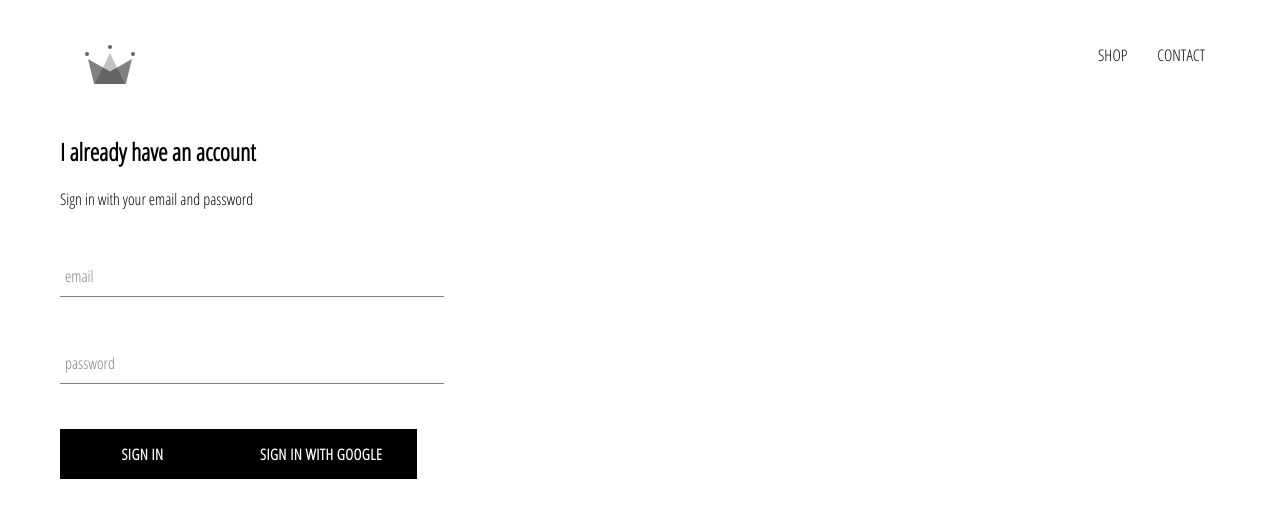
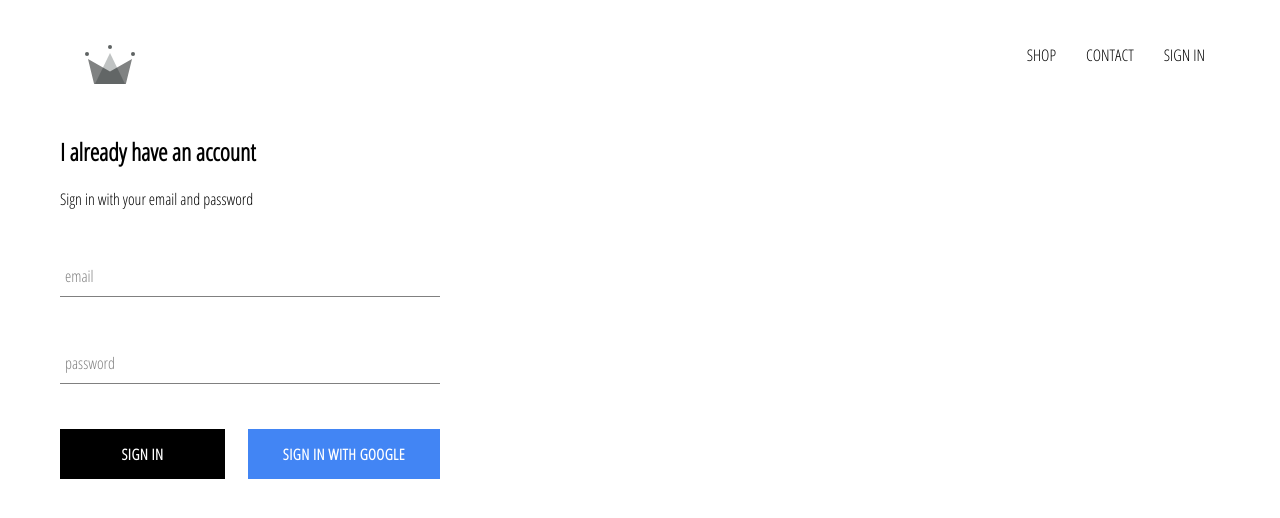
Before and after one commit to radurentea/eshop, a React (Create React App) app: page /auth in a window 1280 px wide. Shown: the top 518 px of the page. Built offline with nearby package versions, Linux system fonts and the light colour scheme; no server answers.

Commit message:
Add Sign In with Google feature

```diff
--- a/src/App.js
+++ b/src/App.js
@@ -6,11 +6,35 @@ import Header from './components/header/header.component';
 import HomePage from './pages/homepage/homepage.component.jsx';
 import ShopPage from './pages/shop/shop.component.jsx';
 import Auth from './pages/auth/auth.component.jsx';
+import { firebaseAuth } from './firebase/firebase.utils';
+import { render } from '@testing-library/react';
+import { canConstructResponseFromBodyStream } from 'workbox-core/_private';
 
-function App() {
+class App extends React.Component {
+  constructor() {
+    super();
+
+    this.state= {
+      constructor: null
+    }
+  }
+
+  unsubscribeFromAuth = null;
+
+  componentDidMount() {
+    this.unsubscribeFromAuth = firebaseAuth.onAuthStateChanged(user => {
+      this.setState({ currentUser: user });
+    })
+  }
+
+  componentWillUnmount() {
+    this.unsubscribeFromAuth();
+  }
+
+  render() {
     return (
       <div>
-      <Header/>
+        <Header currentUser={ this.state.currentUser }/>
         <Switch>
           <Route exact path='/' component={ HomePage }/>
           <Route exact path='/shop' component={ ShopPage }/>
@@ -19,5 +43,6 @@ function App() {
       </div>
     );
   }
+}
 
 export default App;
--- a/src/components/custom-button/custom-button.component.jsx
+++ b/src/components/custom-button/custom-button.component.jsx
@@ -1,8 +1,8 @@
 import React from 'react';
 import './custom-button.styles.scss';
 
-const CustomButton = ({children, ...otherProps}) => (
-  <button className="custom-button" {...otherProps}>
+const CustomButton = ({children, isGoogleSignIn, ...otherProps}) => (
+  <button className={`${isGoogleSignIn ? "google-sign-in" : ""} custom-button`} {...otherProps}>
     {children}
   </button>
 )
--- a/src/components/custom-button/custom-button.styles.scss
+++ b/src/components/custom-button/custom-button.styles.scss
@@ -19,4 +19,14 @@
 		color: black;
 		border: 1px solid black;
 	}
+
+	&.google-sign-in {
+		background-color: #4285f4;
+		color: white;
+
+		&:hover {
+			background-color: #357ae8;
+			border: none;
+		}
+	}
 }
--- a/src/components/header/header.component.jsx
+++ b/src/components/header/header.component.jsx
@@ -1,10 +1,11 @@
 import React from 'react';
 import { Link } from 'react-router-dom';
+import { firebaseAuth } from '../../firebase/firebase.utils';
 import './header.styles.scss';
 
 import { ReactComponent  as Logo } from '../../assets/crown.svg';
 
-const Header = () => (
+const Header = ( {currentUser}) => (
   <div className="header">
     <Link className="logo-container" to="/">
       <Logo className="logo"/>
@@ -16,6 +17,12 @@ const Header = () => (
       <Link className="option" to="/contact">
         CONTACT
       </Link>
+      {
+        currentUser ?
+        <div className="option" onClick={() => firebaseAuth.signOut()}>SIGN OUT</div>
+        :
+        <Link className="option" to="/auth"> SIGN IN</Link>
+      }
     </div>
   </div>
 );
--- a/src/components/header/header.styles.scss
+++ b/src/components/header/header.styles.scss
@@ -20,6 +20,7 @@
 
 		.option {
 			padding: 10px 15px;
+			cursor: pointer;
 		}
 	}
 }
--- a/src/components/sign-in/sign-in.component.jsx
+++ b/src/components/sign-in/sign-in.component.jsx
@@ -48,8 +48,10 @@ class SignIn extends React.Component {
             handleChange={this.handleChange}
           />
 
-          <CustomButton type="submit">SIGN IN</CustomButton>
-          <CustomButton onClick={signInWithGoogle}>Sign in with Google</CustomButton>
+          <div className="buttons">
+            <CustomButton type="submit">SIGN IN</CustomButton>
+            <CustomButton onClick={signInWithGoogle} isGoogleSignIn>Sign in with Google</CustomButton>
+          </div>
         </form>
       </div>
     )
--- a/src/components/sign-in/sign-in.styles.scss
+++ b/src/components/sign-in/sign-in.styles.scss
@@ -1,5 +1,5 @@
 .sign-in {
-	width: 30vw;
+	width: 380px;
 	display: flex;
 	flex-direction: column;
 
@@ -7,3 +7,8 @@
 		margin: 10px 0;
 	}
 }
+
+.buttons {
+	display: flex;
+	justify-content: space-between;
+}
--- a/src/firebase/firebase.utils.js
+++ b/src/firebase/firebase.utils.js
@@ -14,11 +14,11 @@ const firebaseConfig = {
 
 firebase.initializeApp(firebaseConfig);
 
-export const auth = firebase.auth();
+export const firebaseAuth = firebase.auth();
 export const firestore = firebase.firestore();
 
 const provider = new firebase.auth.GoogleAuthProvider();
 provider.setCustomParameters({ prompt: 'select_account' });
-export const signInWithGoogle = () => auth.signInWithPopup(provider);
+export const signInWithGoogle = () => firebaseAuth.signInWithPopup(provider);
 
 export default firebase;
```
Lines whose indentation alone changed are shown as unchanged.
